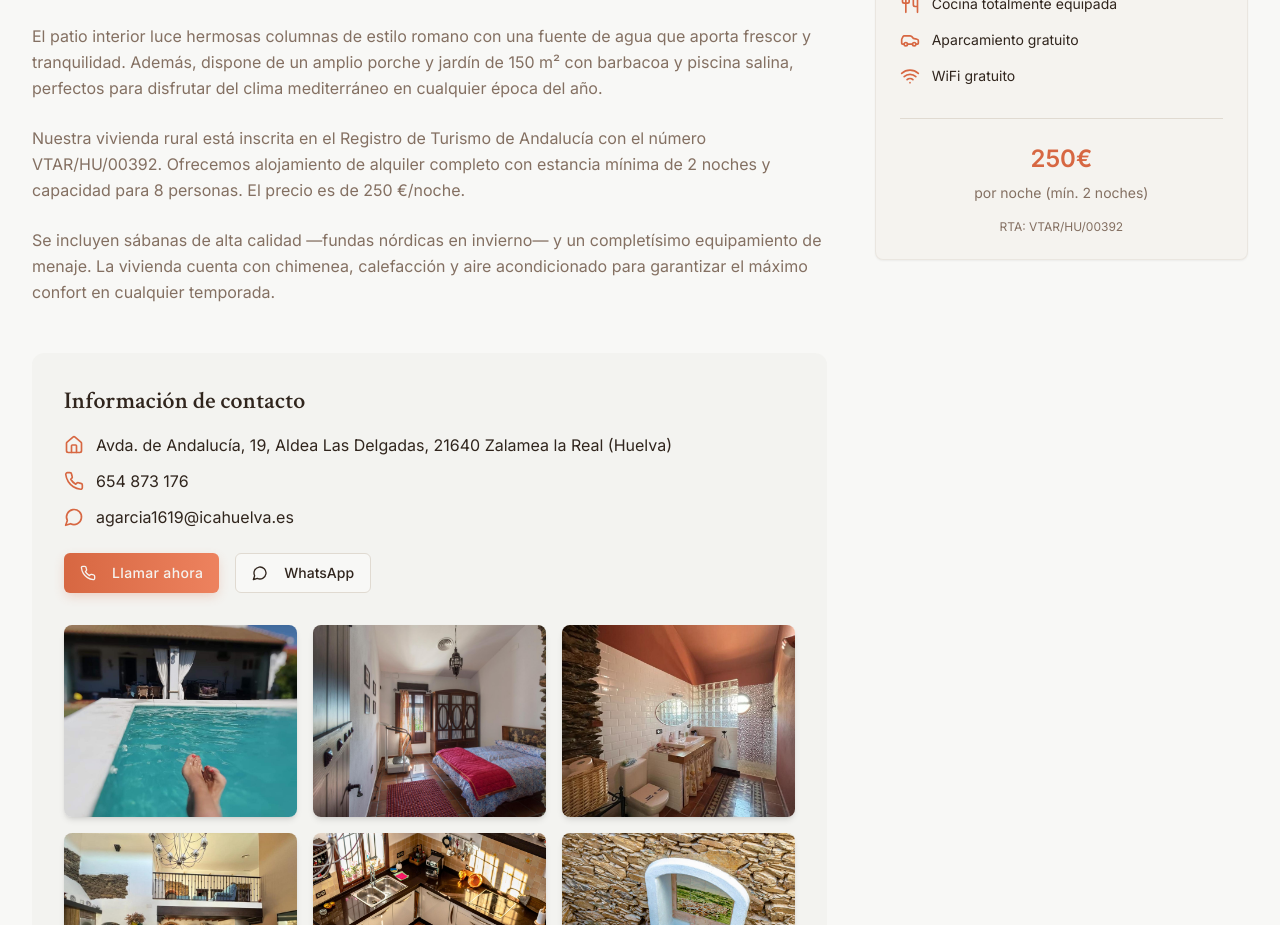
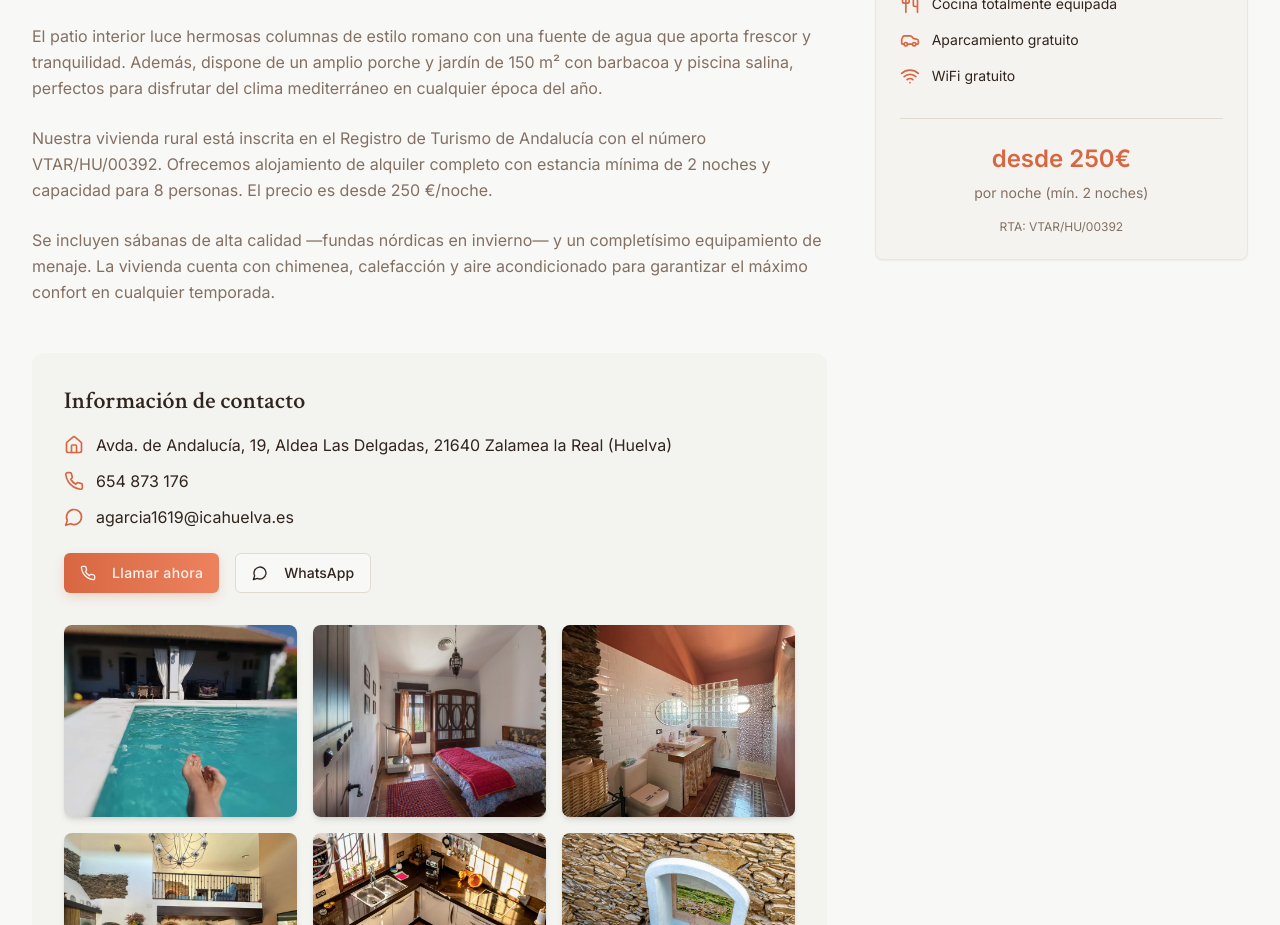
Before and after one commit to javivg03/LaMoneriaWeb, a React (Vite) app: page /alojamiento in a window 1280 px wide. Shown: the part 880-1805 px from the top of the page. Built offline with nearby package versions, Linux system fonts and the light colour scheme.

Commit message:
Update prices to 'desde 250€' across the site

```diff
--- a/src/pages/Alojamiento.tsx
+++ b/src/pages/Alojamiento.tsx
@@ -69,7 +69,7 @@ export default function Alojamiento() {
                 <p className="text-muted-foreground mb-6 leading-relaxed">
                   Nuestra vivienda rural está inscrita en el Registro de Turismo de Andalucía con
                   el número VTAR/HU/00392. Ofrecemos alojamiento de alquiler completo con estancia
-                  mínima de 2 noches y capacidad para 8 personas. El precio es de 250 €/noche.
+                  mínima de 2 noches y capacidad para 8 personas. El precio es desde 250 €/noche.
                 </p>
 
                 <p className="text-muted-foreground mb-8 leading-relaxed">
@@ -173,7 +173,7 @@ export default function Alojamiento() {
 
                   <div className="mt-8 pt-6 border-t border-border">
                     <div className="text-center">
-                      <p className="text-2xl font-bold text-primary mb-2">250€</p>
+                      <p className="text-2xl font-bold text-primary mb-2">desde 250€</p>
                       <p className="text-sm text-muted-foreground mb-4">por noche (mín. 2 noches)</p>
                       <p className="text-xs text-muted-foreground">RTA: VTAR/HU/00392</p>
                     </div>
--- a/src/pages/Contacto.tsx
+++ b/src/pages/Contacto.tsx
@@ -259,7 +259,7 @@ Mensaje: ${formData.mensaje}`;
                     <p className="text-sm text-muted-foreground">
                       RTA: VTAR/HU/00392<br />
                       Estancia mínima: 2 noches<br />
-                      Precio desde: 250€/noche
+                      Precio desde 250€/noche
                     </p>
                   </div>
                 </CardContent>
```
